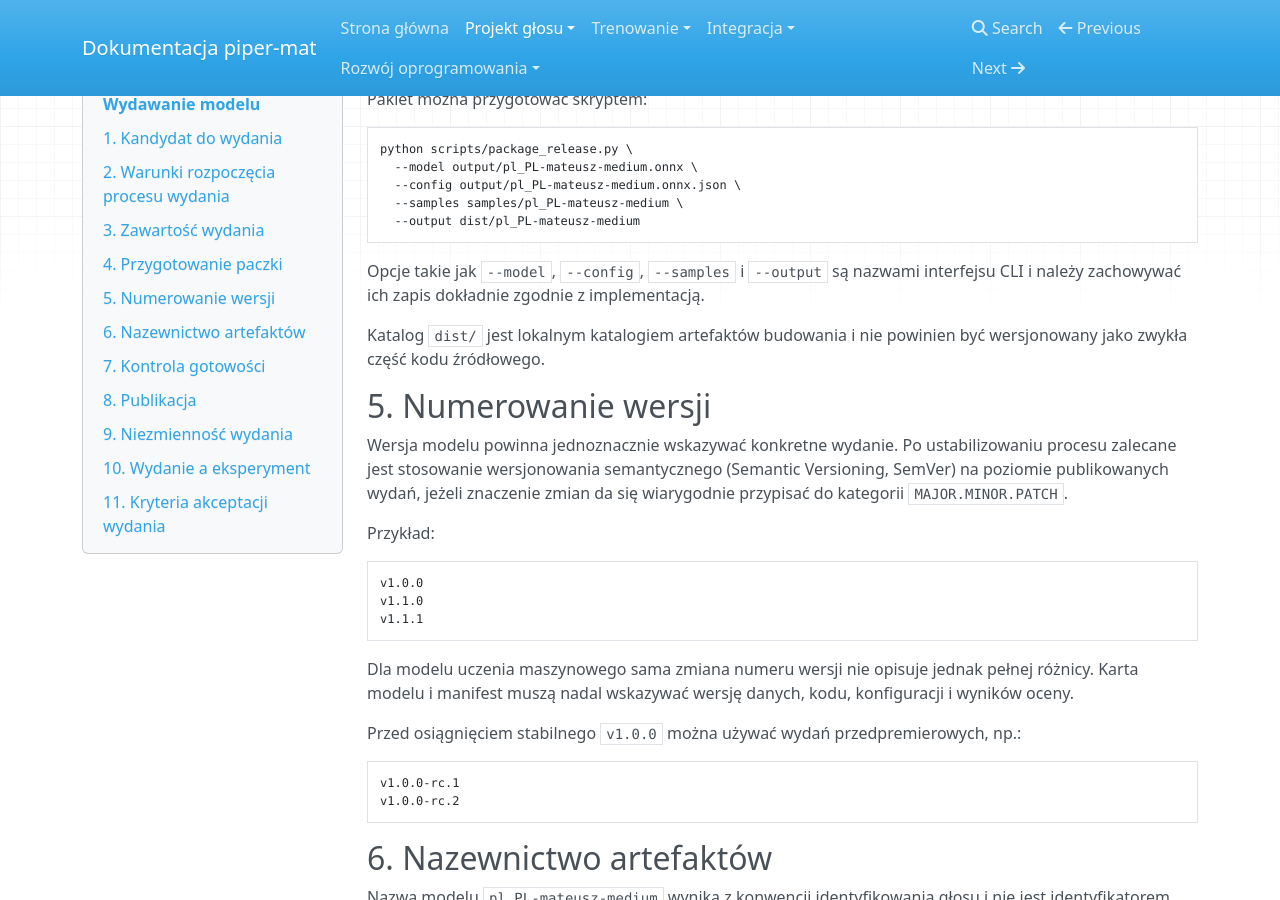
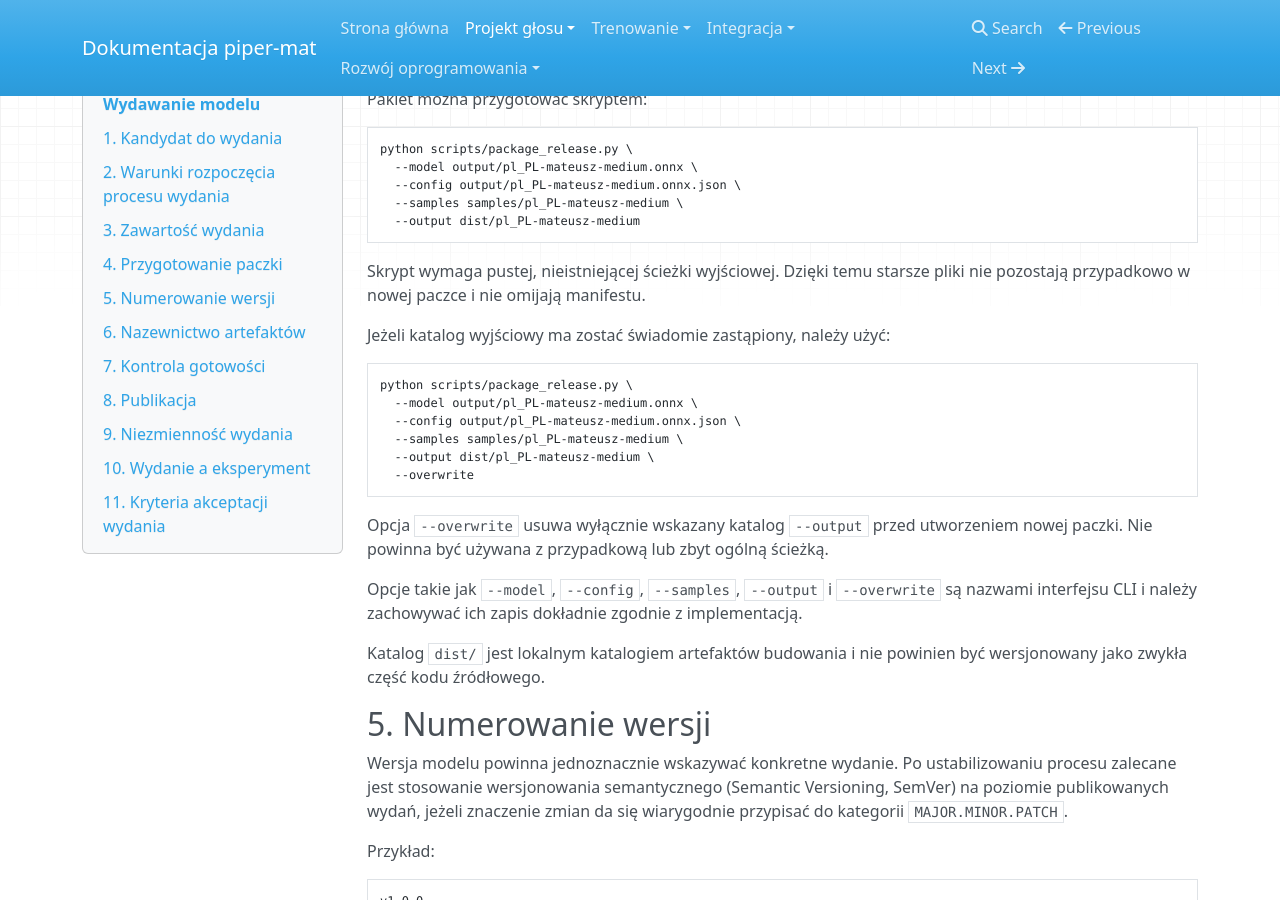
Before and after one commit to MatPomGit/piper-mat, an MkDocs documentation site: the page built from docs/RELEASES.md, in a window 1280 px wide and 900 px high, scrolled down 1641 px. Built offline with MkDocs 1.6.1, drawn with Linux system fonts in a browser that asks for light colours; nearby versions of some CDN libraries; some of the changed text lies outside the part shown.

Commit message:
docs: opisz bezpieczne nadpisywanie paczki wydania

````diff
--- a/docs/RELEASES.md
+++ b/docs/RELEASES.md
@@ -74,7 +74,22 @@ python scripts/package_release.py \
   --output dist/pl_PL-mateusz-medium
 ```
 
-Opcje takie jak `--model`, `--config`, `--samples` i `--output` są nazwami interfejsu CLI i należy zachowywać ich zapis dokładnie zgodnie z implementacją.
+Skrypt wymaga pustej, nieistniejącej ścieżki wyjściowej. Dzięki temu starsze pliki nie pozostają przypadkowo w nowej paczce i nie omijają manifestu.
+
+Jeżeli katalog wyjściowy ma zostać świadomie zastąpiony, należy użyć:
+
+```bash
+python scripts/package_release.py \
+  --model output/pl_PL-mateusz-medium.onnx \
+  --config output/pl_PL-mateusz-medium.onnx.json \
+  --samples samples/pl_PL-mateusz-medium \
+  --output dist/pl_PL-mateusz-medium \
+  --overwrite
+```
+
+Opcja `--overwrite` usuwa wyłącznie wskazany katalog `--output` przed utworzeniem nowej paczki. Nie powinna być używana z przypadkową lub zbyt ogólną ścieżką.
+
+Opcje takie jak `--model`, `--config`, `--samples`, `--output` i `--overwrite` są nazwami interfejsu CLI i należy zachowywać ich zapis dokładnie zgodnie z implementacją.
 
 Katalog `dist/` jest lokalnym katalogiem artefaktów budowania i nie powinien być wersjonowany jako zwykła część kodu źródłowego.
 
````
Also changed, not shown: other parts of docs/RELEASES.md (+1 -3 lines).
